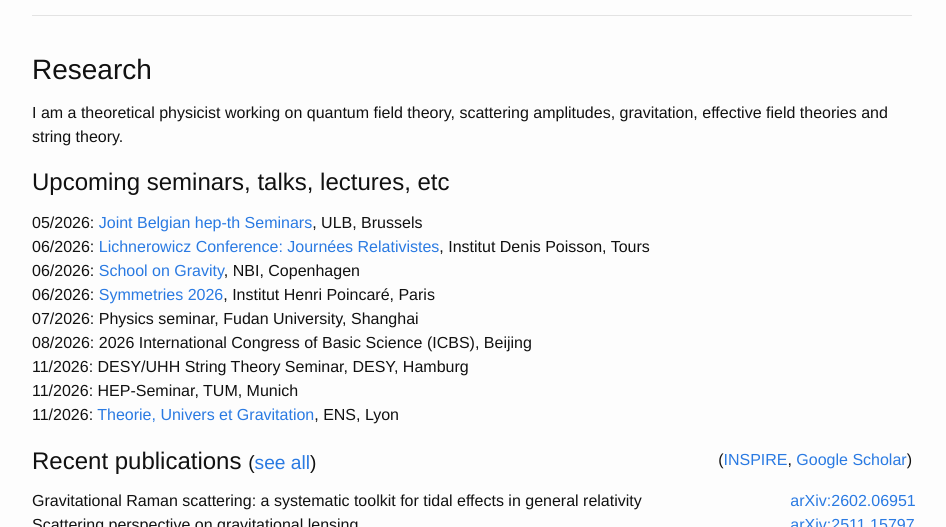
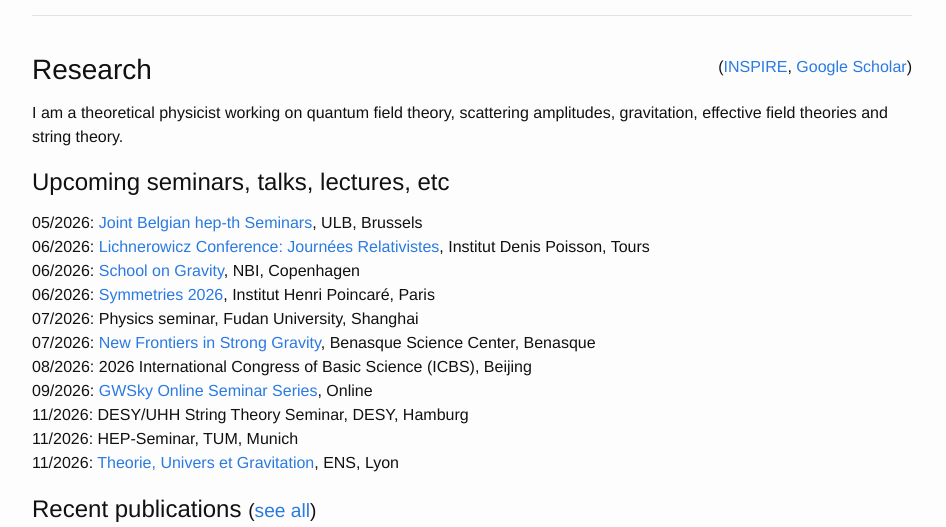
Before and after one commit to julioparra/julioparra.github.io, a Jekyll site: the page built from index.md, in a window 1280 px wide and 900 px high, cut to the strip 373-900 px from the top of the window. Shown: the whole strip, without its empty margins (168-1114 px from the left). Built offline with Jekyll 4.4.1, drawn with Linux system fonts in a browser that asks for light colours; nearby versions of some CDN libraries.

Commit message:
Add Sep/Jul 2026 talks; move INSPIRE/Scholar links to Research header
Co-Authored-By: Claude Sonnet 4.6 <noreply@anthropic.com>

```diff
--- a/_data/talks.yml
+++ b/_data/talks.yml
@@ -31,6 +31,17 @@
   title:
   virtual: no
 
+- date: 2026-09-25
+  name: GWSky Online Seminar Series
+  type: seminar
+  link: https://gwsky.org/online-seminars/
+  institution:
+  location: Online
+  country:
+  video:
+  title:
+  virtual: yes
+
 - date: 2026-08-09
   name: 2026 International Congress of Basic Science (ICBS)
   type: conference
@@ -38,6 +49,17 @@
   institution:
   location: Beijing
   country: CN
+  video:
+  title:
+  virtual: no
+
+- date: 2026-07-31
+  name: New Frontiers in Strong Gravity
+  type: workshop
+  link: https://benasque.org/2026relativity/
+  institution: Benasque Science Center
+  location: Benasque
+  country: ES
   video:
   title:
   virtual: no
--- a/index.md
+++ b/index.md
@@ -47,7 +47,10 @@ Francesco Calisto (Summer student 2023 -> PhD Student at Caltech)
 
 {% capture datenow %}{{'now' | date: '%s'}}{% endcapture %}
 
-### Research ###
+<div class="row">
+  <div class="col-md-8 col-0"><h3>Research</h3></div>
+  <div class="col-md-4 col-12" style="vertical-align: middle; text-align:right"> (<a href="http://inspirehep.net/author/profile/J.Parra.Martinez.1">INSPIRE</a>, <a href="https://scholar.google.com/citations?user=oASELmIAAAAJ&hl=en&authuser=1">Google Scholar</a>)</div>
+</div>
 
 I am a theoretical physicist working on quantum field theory, scattering amplitudes, gravitation, effective field theories and string theory.
 
@@ -67,10 +70,7 @@ I am a theoretical physicist working on quantum field theory, scattering amplitu
 
 <div style="margin-top: 1.3em"></div>
 
-  <div class="row">
-    <div class="col-md-8 col-0"> <h4> <span id="all-publications-recent">Recent</span> publications {% if site.data.papers.size > 10 %}<small style="font-weight: 300">(<a href="#" onclick="return toggleSection('all-publications', this);">see all</a>)</small>{% endif %}</h4> </div>
-    <div class="col-md-4 col-12" style="vertical-align: middle; text-align:right"> (<a href="http://inspirehep.net/author/profile/J.Parra.Martinez.1">INSPIRE</a>, <a href="https://scholar.google.com/citations?user=oASELmIAAAAJ&hl=en&authuser=1">Google Scholar</a>)</div>
-  </div>
+  <h4> <span id="all-publications-recent">Recent</span> publications {% if site.data.papers.size > 10 %}<small style="font-weight: 300">(<a href="#" onclick="return toggleSection('all-publications', this);">see all</a>)</small>{% endif %}</h4>
   {% for paper in site.data.papers %}
   {% if forloop.index == 11 %}<div id="all-publications" style="display:none">{% endif %}
   <div class="row">
```
